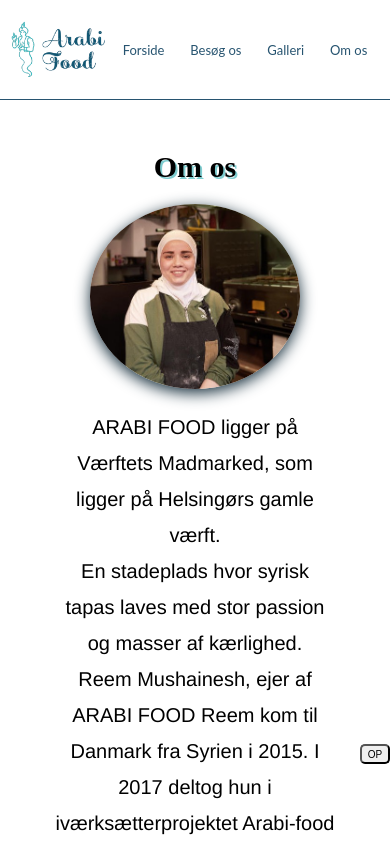
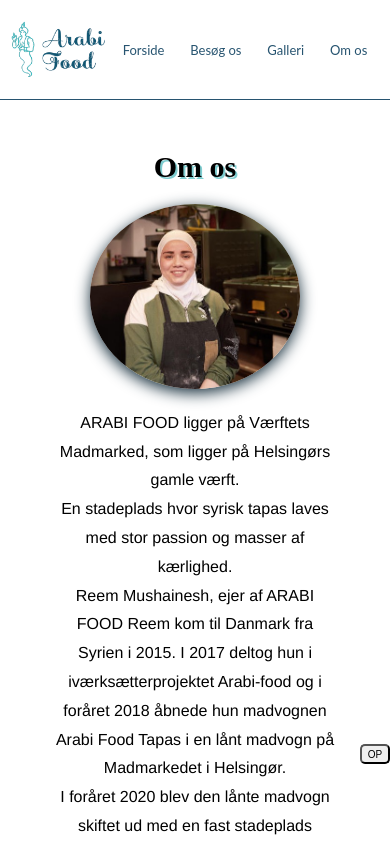
Before and after one commit to rufaidaju/ArabiFoodTapas, a React (Create React App) app: page /about in a window 390 px wide. Shown: the top 844 px of the page. Built offline with nearby package versions, Linux system fonts and the light colour scheme.

Commit message:
Change font size for mobile

```diff
--- a/src/App.css
+++ b/src/App.css
@@ -614,4 +614,8 @@
     font-size: 10px;
     font-weight: normal;
   }
+
+  .about-container p, .visitUs p, .box-cont p{
+    font-size: 16px;
+  }
 }
```
